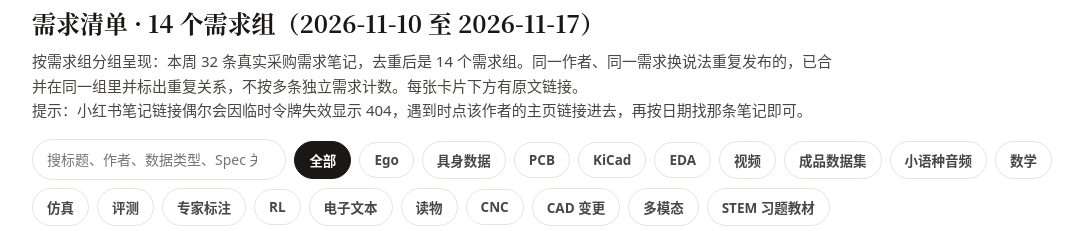
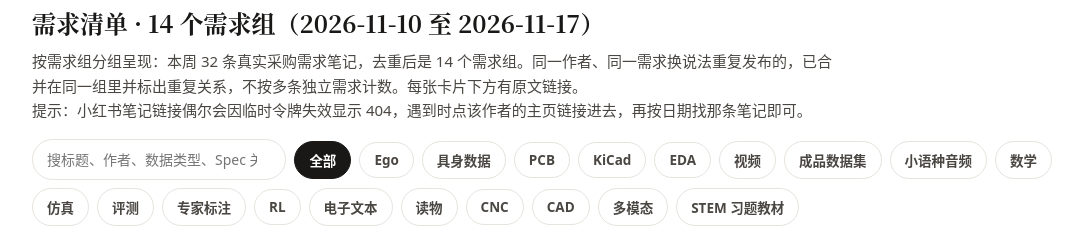
Before and after one commit to leixinhao8-del/xhs-demand-scan, a plain HTML site: page index.html in a window 1280 px wide. Shown: the part 1082-1313 px from the top of the page, without its empty margins (98-1181 px from the left). Drawn offline with Linux system fonts and the light colour scheme.

Commit message:
Rename filter button CAD 变更 to CAD

```diff
--- a/index.html
+++ b/index.html
@@ -243,7 +243,7 @@
       <button class="fbtn" data-f="text">电子文本</button>
       <button class="fbtn" data-f="reading">读物</button>
       <button class="fbtn" data-f="cnc">CNC</button>
-      <button class="fbtn" data-f="cad">CAD 变更</button>
+      <button class="fbtn" data-f="cad">CAD</button>
       <button class="fbtn" data-f="multi">多模态</button>
       <button class="fbtn" data-f="stem">STEM 习题教材</button>
     </div>
```
